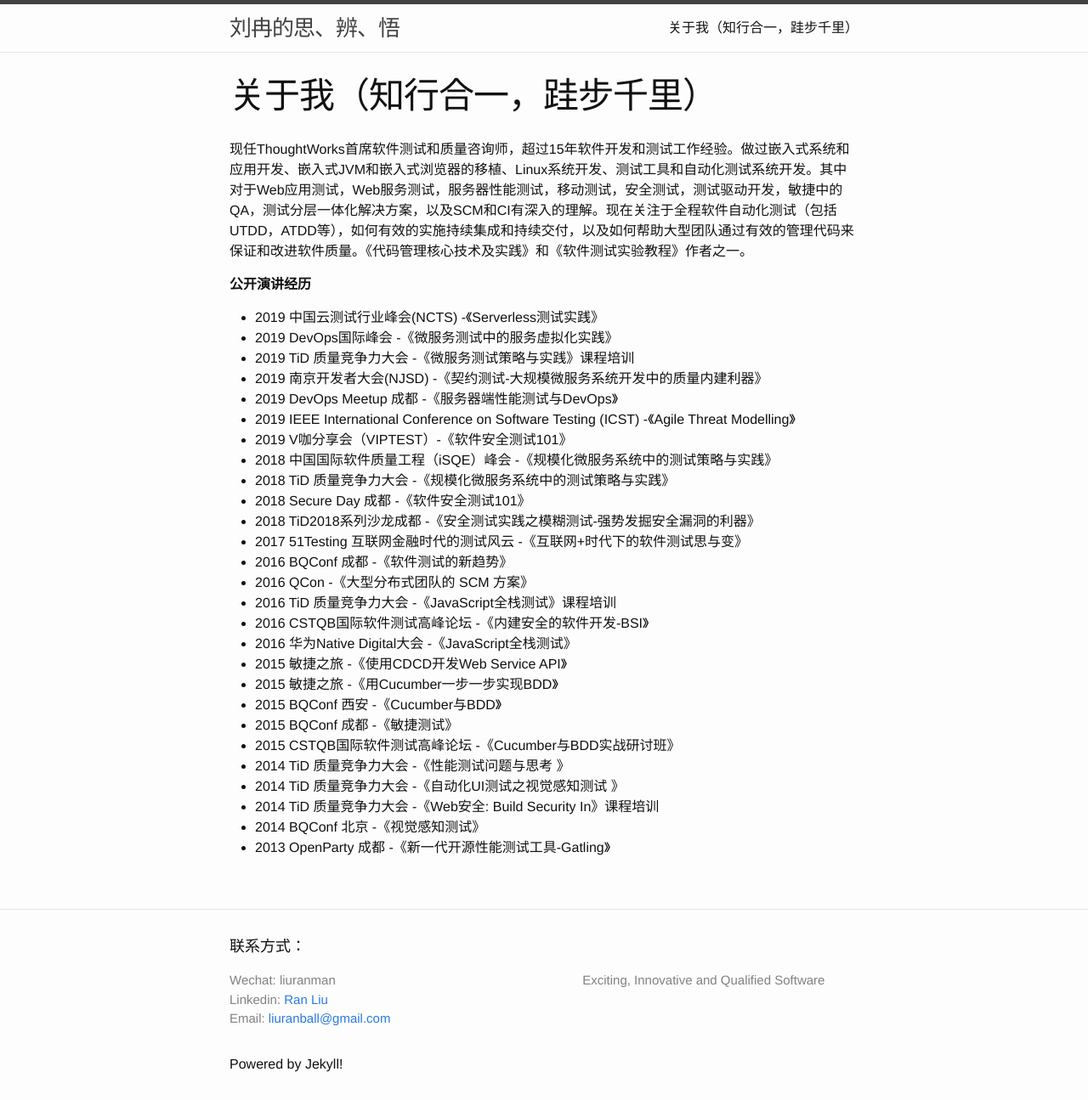
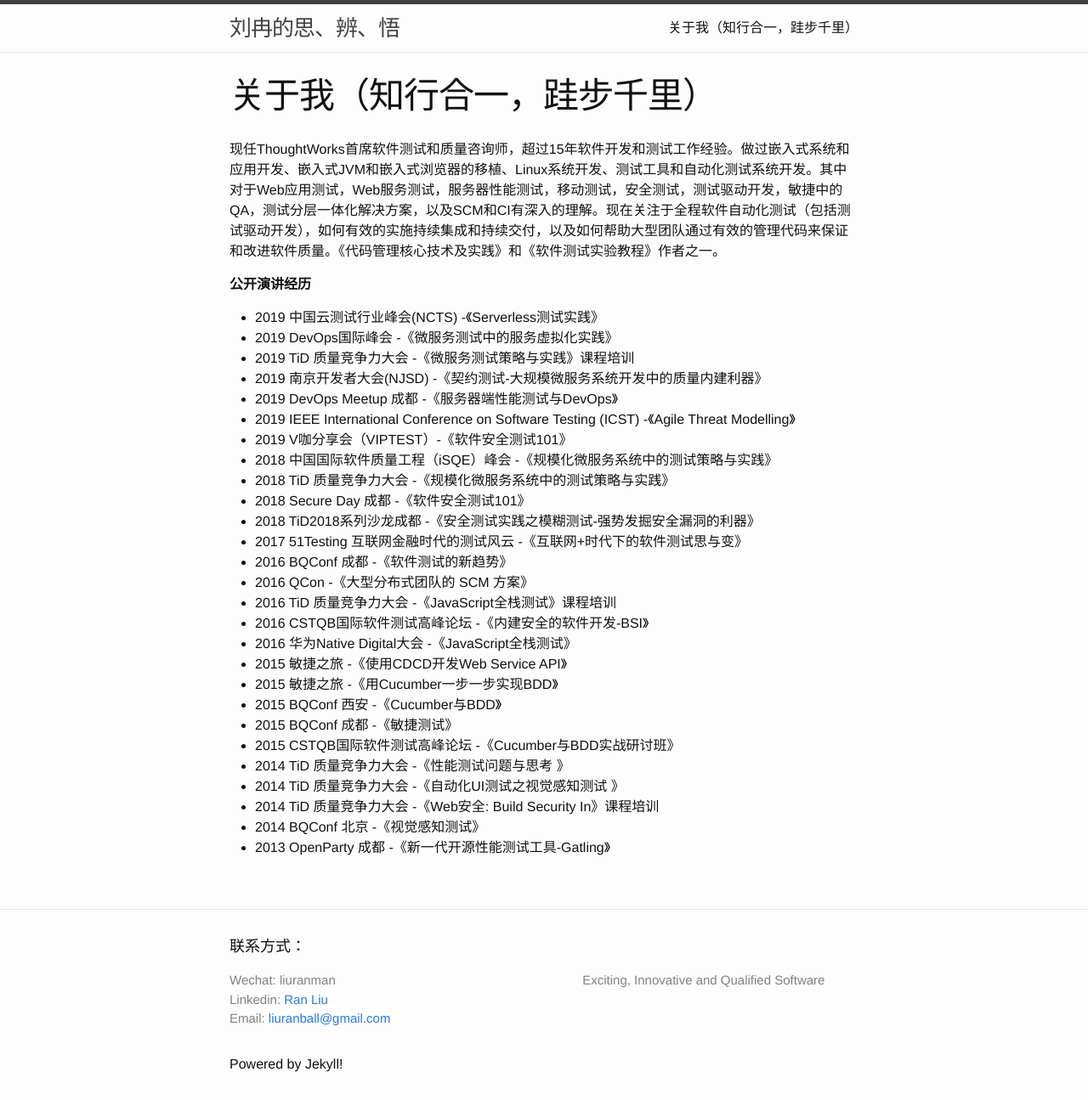
Before and after one commit to TWRanMan/twranman.github.io, a Jekyll site: the page built from about.md, in a window 1280 px wide. Shown: the whole page at 85% size. Built offline with Jekyll 4.4.1, drawn with Linux system fonts in a browser that asks for light colours.

Commit message:
update about me

```diff
--- a/about.md
+++ b/about.md
@@ -4,7 +4,7 @@
 permalink: /about/
 ---
 
-现任ThoughtWorks首席软件测试和质量咨询师，超过15年软件开发和测试工作经验。做过嵌入式系统和应用开发、嵌入式JVM和嵌入式浏览器的移植、Linux系统开发、测试工具和自动化测试系统开发。其中对于Web应用测试，Web服务测试，服务器性能测试，移动测试，安全测试，测试驱动开发，敏捷中的QA，测试分层一体化解决方案，以及SCM和CI有深入的理解。现在关注于全程软件自动化测试（包括UTDD，ATDD等），如何有效的实施持续集成和持续交付，以及如何帮助大型团队通过有效的管理代码来保证和改进软件质量。《代码管理核心技术及实践》和《软件测试实验教程》作者之一。
+现任ThoughtWorks首席软件测试和质量咨询师，超过15年软件开发和测试工作经验。做过嵌入式系统和应用开发、嵌入式JVM和嵌入式浏览器的移植、Linux系统开发、测试工具和自动化测试系统开发。其中对于Web应用测试，Web服务测试，服务器性能测试，移动测试，安全测试，测试驱动开发，敏捷中的QA，测试分层一体化解决方案，以及SCM和CI有深入的理解。现在关注于全程软件自动化测试（包括测试驱动开发），如何有效的实施持续集成和持续交付，以及如何帮助大型团队通过有效的管理代码来保证和改进软件质量。《代码管理核心技术及实践》和《软件测试实验教程》作者之一。
 
 
 **公开演讲经历**
```
